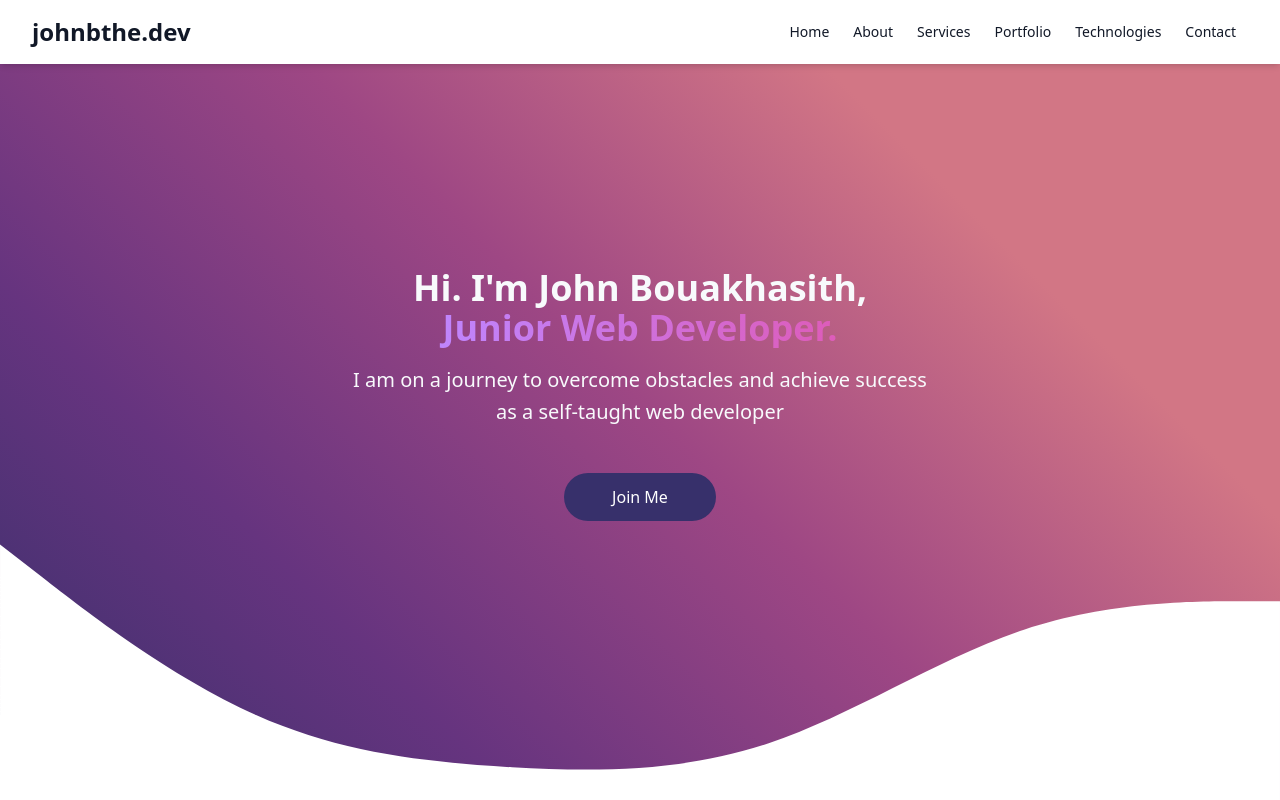
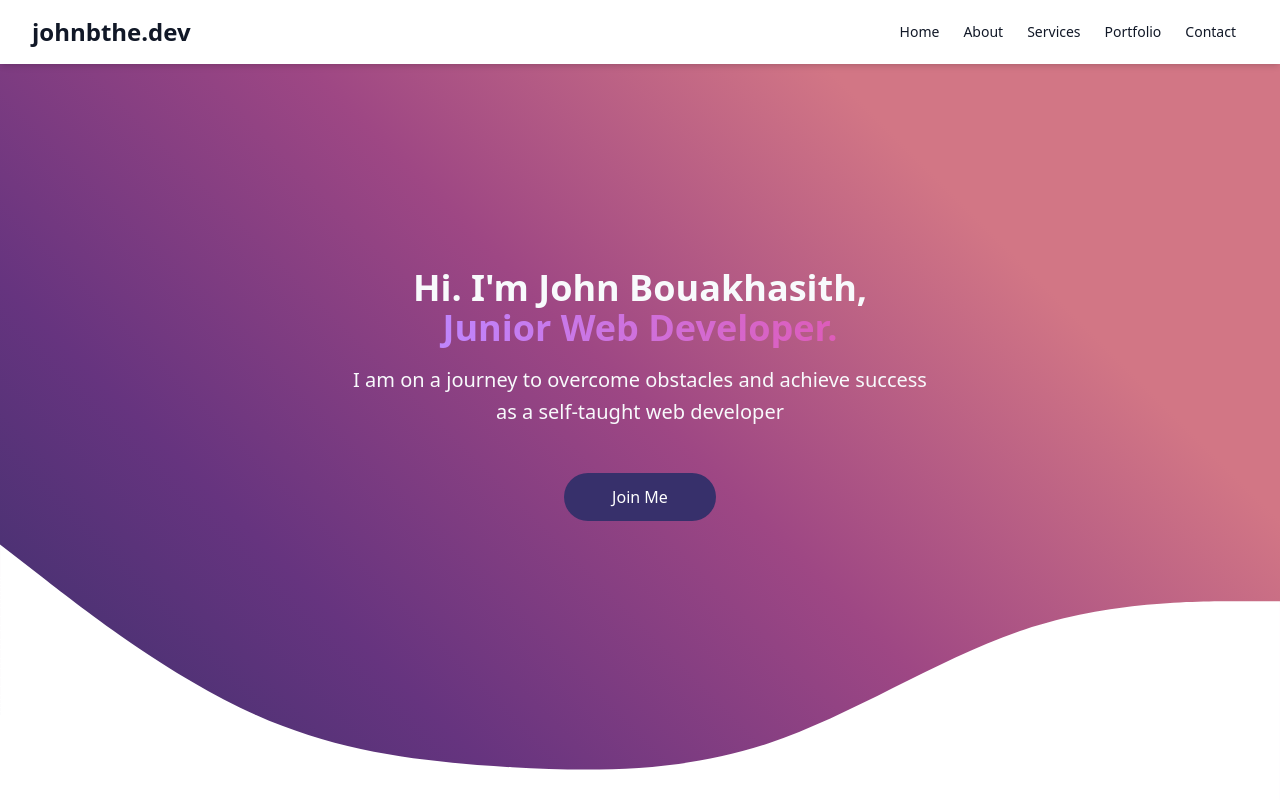
Before and after one commit to johnbthedev/johnbthe.dev, a React (Vite) app in the folder frontend/: page / in a window 1280 px wide. Shown: the top 800 px of the page. Built offline with nearby package versions, Linux system fonts and the light colour scheme.

Commit message:
modified

```diff
--- a/frontend/src/components/Footer.jsx
+++ b/frontend/src/components/Footer.jsx
@@ -25,13 +25,11 @@ export default function Footer() {
                 Portfolio
               </a>
               <a href="#" className="block mt-4 lg:inline-block lg:mt-0 mr-6">
-                Technologies
-              </a>
-              <a href="#" className="block mt-4 lg:inline-block lg:mt-0 mr-6">
                 Contact
               </a>
               <span className="text-sm block mt-4 lg:inline-block lg:mt-0">
-                &copy; 2023 johnbthe.dev. Made with React and Tailwind.
+                &copy; 2023 johnbthe.dev. Built with React, Tailwind, and
+                Strapi.
               </span>
             </div>
           </div>
--- a/frontend/src/components/Navbar.jsx
+++ b/frontend/src/components/Navbar.jsx
@@ -48,12 +48,6 @@ export default function Navbar() {
               className="px-3 py-2 rounded-md text-sm font-medium text-gray-900 hover:bg-gray-200"
             >
               Portfolio
-            </a>
-            <a
-              href="#"
-              className="px-3 py-2 rounded-md text-sm font-medium text-gray-900 hover:bg-gray-200"
-            >
-              Technologies
             </a>
             <a
               href="#"
--- a/frontend/src/components/Portfolio.jsx
+++ b/frontend/src/components/Portfolio.jsx
@@ -17,6 +17,8 @@ export default function Portfolio() {
               web development goals to life
             </p>
           </div>
+
+          {/* Project */}
           <div className="grid grid-cols-1 sm:grid-cols-2 lg:grid-cols-3 gap-6 mt-10">
             <div>
               <div className="bg-white rounded-lg shadow-lg overflow-hidden">
```
